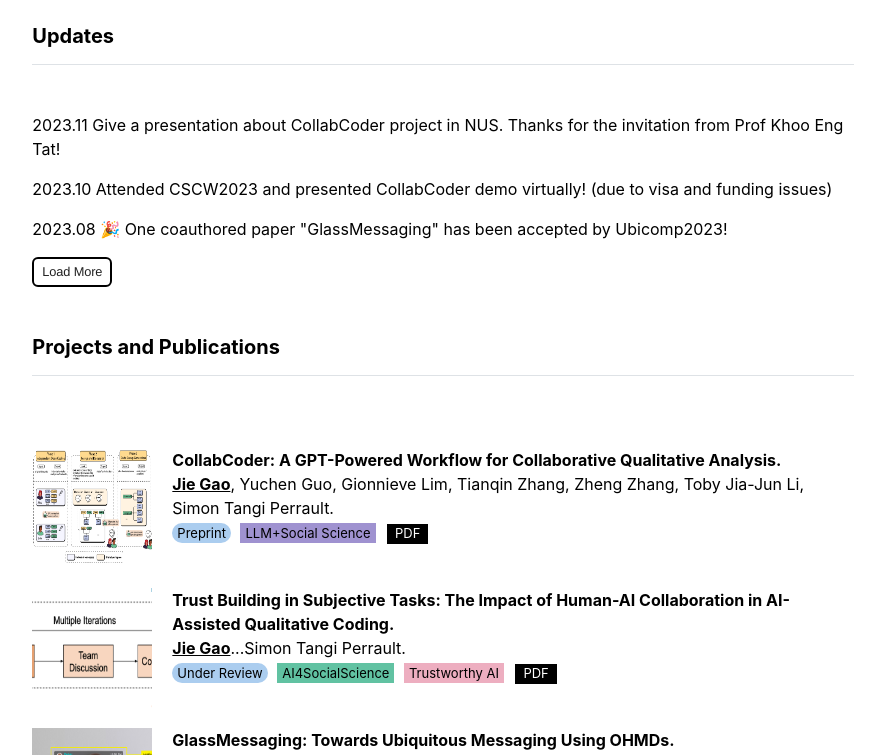
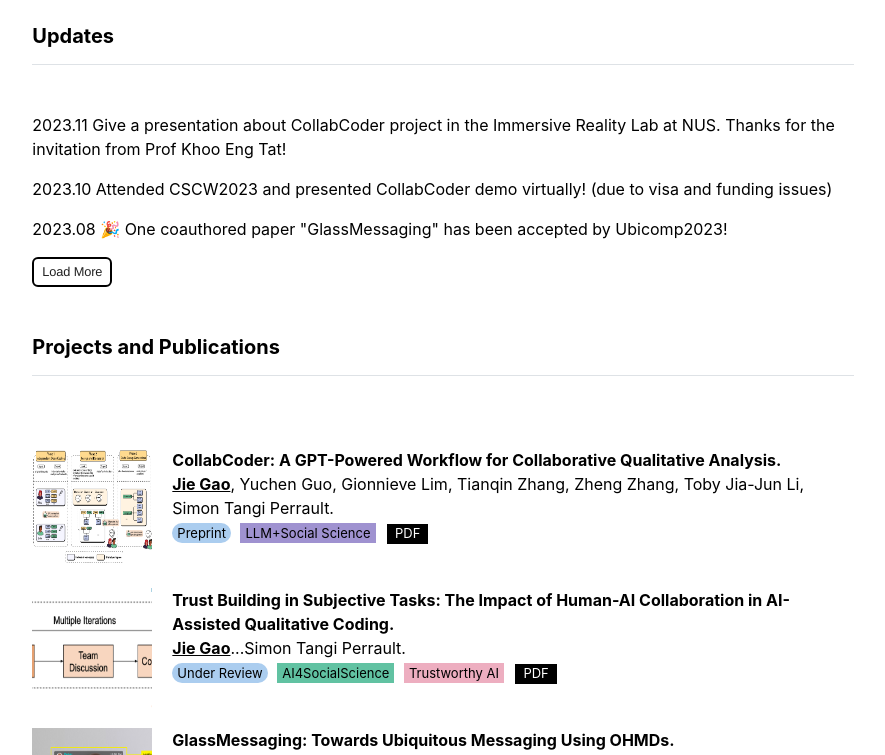
Before and after one commit to gaojie058/gaojie058.github.io, a Jekyll site: the page built from index.md, in a window 1280 px wide and 900 px high, scrolled down 464 px, cut to the strip 145-900 px from the top of the window. Shown: the whole strip, without its empty margins (197-1082 px from the left). Built offline with Jekyll 4.4.1, drawn with Linux system fonts in a browser that asks for light colours.

Commit message:
Update updates.yml

```diff
--- a/_data/updates.yml
+++ b/_data/updates.yml
@@ -1,5 +1,5 @@
 index:
-- 2023.11 Give a presentation about CollabCoder project in NUS. Thanks for the invitation from Prof Khoo Eng Tat!
+- 2023.11 Give a presentation about CollabCoder project in the Immersive Reality Lab at NUS. Thanks for the invitation from Prof Khoo Eng Tat!
 - 2023.10 Attended CSCW2023 and presented CollabCoder demo virtually! (due to visa and funding issues)
 - 2023.08 🎉 One coauthored paper "GlassMessaging" has been accepted by Ubicomp2023!
 - 2023.06 🎉 One coauthored paper has been accepted by ICSME2023!
```
